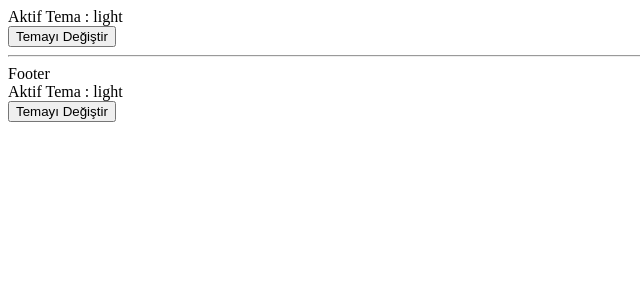
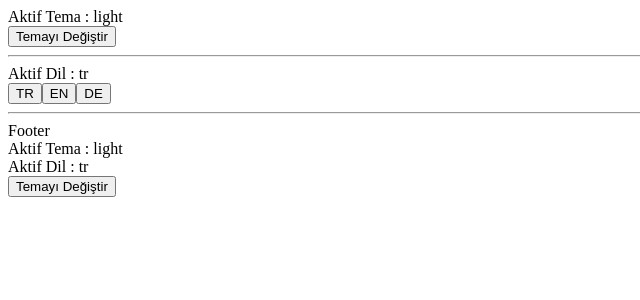
Before and after one commit to ebubekirdgn/React, a React (Create React App) app in the folder context-api/: page / in a window 1280 px wide. Shown: the top 300 px of the page, without its empty margins (0-640 px from the left). Built offline with nearby package versions, Linux system fonts and the light colour scheme.

Commit message:
multiple cobtext add

```diff
--- a/context-api/src/App.js
+++ b/context-api/src/App.js
@@ -1,14 +1,21 @@
+import ChangeLang from "./components/ChangeLang";
 import ChangeTheme from "./components/ChangeTheme";
 import Footer from "./components/Footer";
+import { LangContextProvider } from "./contexts/LangContext";
 import { ThemeContextProvider } from "./contexts/ThemeContext";
 
 function App() {
   return (
     <div>
-      <ThemeContextProvider value={"light"}>
-        <ChangeTheme />
-        <Footer />
-      </ThemeContextProvider>
+      <LangContextProvider>
+        <ThemeContextProvider value={"light"}>
+          <ChangeTheme />
+          <hr></hr>
+          <ChangeLang></ChangeLang>
+          <Footer />
+        </ThemeContextProvider>
+      </LangContextProvider>
+
     </div>
   );
 }
--- /dev/null
+++ b/context-api/src/components/ChangeLang.js
@@ -0,0 +1,18 @@
+import React,{useContext} from 'react'
+import LangContext from '../contexts/LangContext';
+
+function ChangeLang() {
+const {lang,setLang} = useContext(LangContext);
+    return (
+    <div>
+        Aktif Dil : {lang}
+        <div>
+            <button onClick={() => setLang('TR')}> TR </button>
+            <button onClick={() => setLang('EN')}> EN </button>
+            <button onClick={() => setLang('DE')}> DE </button>
+        </div>
+    </div>
+  )
+}
+
+export default ChangeLang
--- a/context-api/src/components/Footer.js
+++ b/context-api/src/components/Footer.js
@@ -1,13 +1,16 @@
 import { useContext } from "react"
 import ThemeContext from "../contexts/ThemeContext"
+import LangContext from "../contexts/LangContext";
 
 function Footer() {
   const { theme, toggleTheme } = useContext(ThemeContext);
+  const { lang } = useContext(LangContext);
   return (
     <div>
       <hr />
       Footer
       <div>Aktif Tema : {theme}</div>
+      <div>Aktif Dil : {lang}</div>
       <button onClick={toggleTheme}>Temayı Değiştir</button>
     </div>
   );
--- /dev/null
+++ b/context-api/src/contexts/LangContext.js
@@ -0,0 +1,13 @@
+import { createContext, useState } from "react";
+
+const LangContext = createContext();
+
+export const LangContextProvider = ({ children }) => {
+    const [lang,setLang] = useState('tr')
+    const values = {
+        lang,setLang
+    }
+  return <LangContext.Provider value={values}>{children}</LangContext.Provider>;
+};
+
+export default LangContext
```
